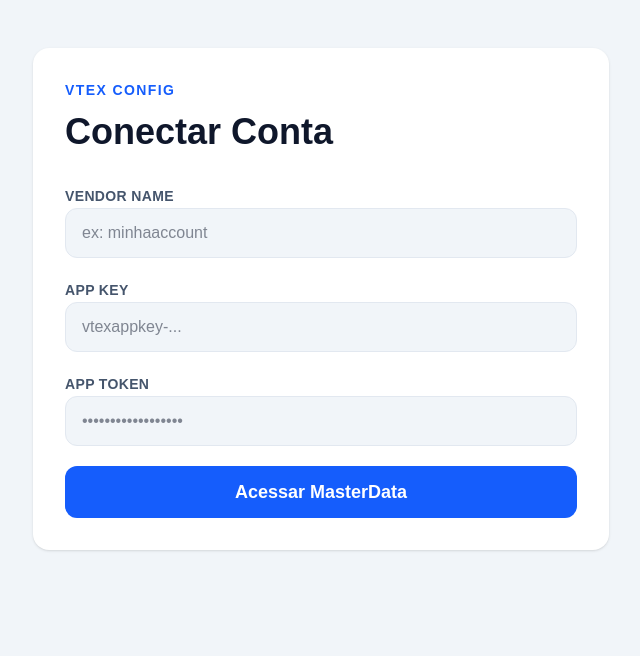
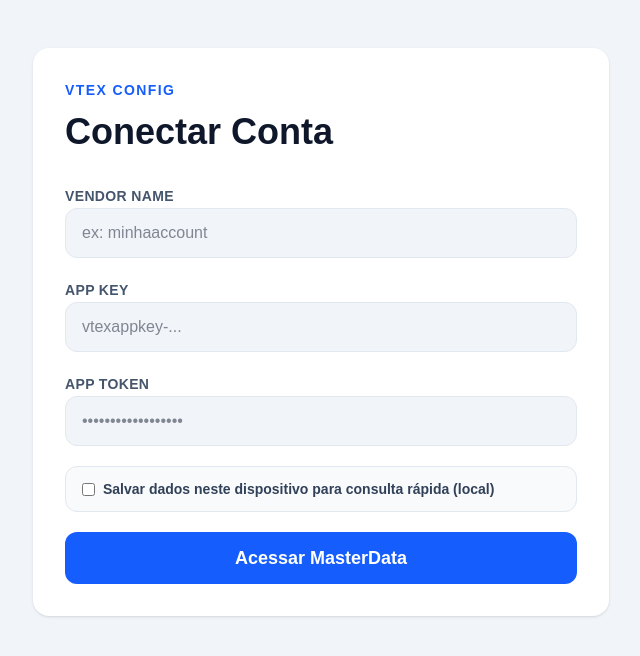
Before and after one commit to ImFelipeAlexandre/estudo, a Next.js app: page / in a window 1280 px wide. Shown: the top 656 px of the page, without its empty margins (319-959 px from the left). Built offline with nearby package versions, Linux system fonts and the light colour scheme.

Commit message:
feat: opção para salvar credenciais localmente

```diff
--- a/src/app/page.tsx
+++ b/src/app/page.tsx
@@ -2,6 +2,8 @@
 
 import { FormEvent, useEffect, useMemo, useRef, useState } from "react";
 import * as XLSX from "xlsx";
+
+const LOCAL_STORAGE_CREDENTIALS_KEY = "vtex.md.quick.credentials";
 
 type Version = "v1" | "v2";
 
@@ -103,6 +105,7 @@
     appToken: "",
   });
   const [session, setSession] = useState<Credentials | null>(null);
+  const [saveCredentialsLocally, setSaveCredentialsLocally] = useState(false);
   const [entitiesV1, setEntitiesV1] = useState<Entity[]>([]);
   const [entitiesV2, setEntitiesV2] = useState<Entity[]>([]);
   const [activeVersion, setActiveVersion] = useState<Version>("v1");
@@ -184,6 +187,23 @@
   }, [currentEntities, selectedEntityId]);
 
   useEffect(() => {
+    const savedRaw = window.localStorage.getItem(LOCAL_STORAGE_CREDENTIALS_KEY);
+    if (!savedRaw) {
+      return;
+    }
+
+    try {
+      const saved = JSON.parse(savedRaw) as Credentials;
+      if (saved.accountName && saved.appKey && saved.appToken) {
+        setCredentials(saved);
+        setSaveCredentialsLocally(true);
+      }
+    } catch {
+      window.localStorage.removeItem(LOCAL_STORAGE_CREDENTIALS_KEY);
+    }
+  }, []);
+
+  useEffect(() => {
     const onMouseMove = (event: MouseEvent) => {
       const resizing = resizingStateRef.current;
       if (!resizing) return;
@@ -244,6 +264,15 @@
       setPagination(INITIAL_PAGINATION);
       setColumnWidths({});
       setViewMode("table");
+
+      if (saveCredentialsLocally) {
+        window.localStorage.setItem(
+          LOCAL_STORAGE_CREDENTIALS_KEY,
+          JSON.stringify(credentials),
+        );
+      } else {
+        window.localStorage.removeItem(LOCAL_STORAGE_CREDENTIALS_KEY);
+      }
     } catch (authError) {
       setError(
         authError instanceof Error
@@ -452,6 +481,15 @@
                 placeholder="••••••••••••••••••"
                 required
               />
+            </label>
+
+            <label className="flex items-center gap-2 rounded-xl border border-slate-200 bg-slate-50 px-4 py-3 text-sm font-semibold text-slate-700">
+              <input
+                type="checkbox"
+                checked={saveCredentialsLocally}
+                onChange={(event) => setSaveCredentialsLocally(event.target.checked)}
+              />
+              Salvar dados neste dispositivo para consulta rápida (local)
             </label>
 
             {error ? (
```
